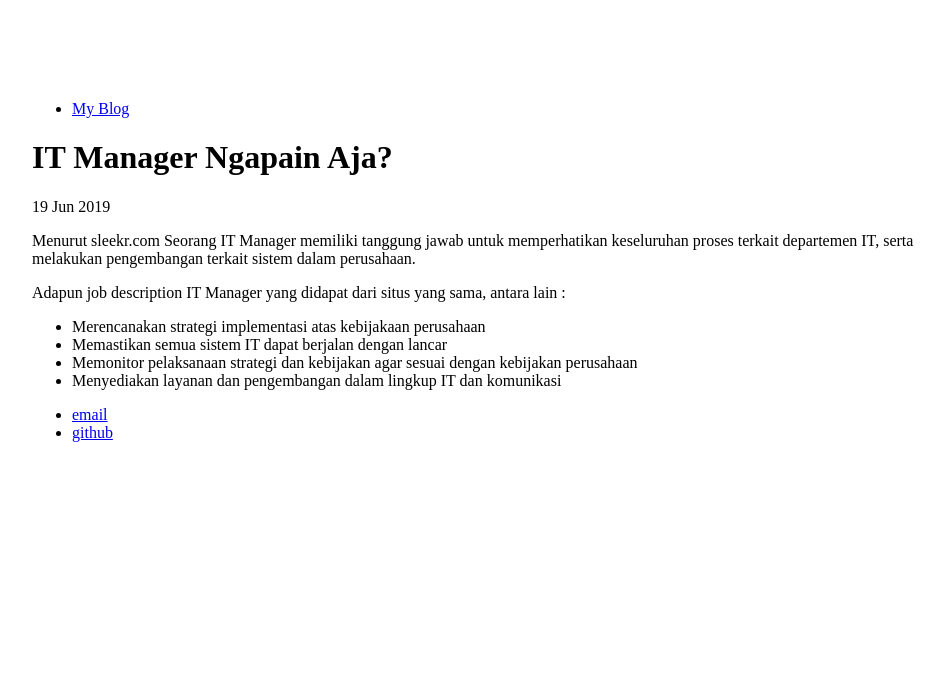
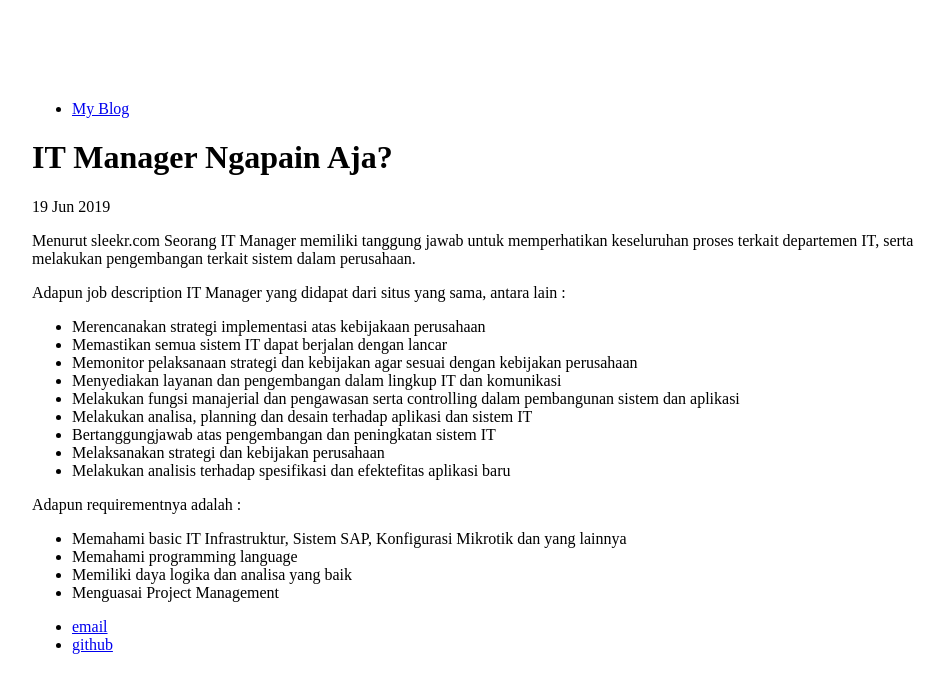
Before and after one commit to dzakibuchori/dzakibuchori.github.io, a Jekyll site: the page built from _posts/2019-06-19-it-manager-ngapain-aja.md, in a window 1280 px wide. Shown: the top 693 px of the page, without its empty margins (160-1104 px from the left). Built offline with Jekyll 4.4.1, drawn with Linux system fonts in a browser that asks for light colours.

Commit message:
Update 2019-06-19-it-manager-ngapain-aja.md

```diff
--- a/_posts/2019-06-19-it-manager-ngapain-aja.md
+++ b/_posts/2019-06-19-it-manager-ngapain-aja.md
@@ -11,3 +11,14 @@ Adapun job description IT Manager yang didapat dari situs yang sama, antara lain
 - Memastikan semua sistem IT dapat berjalan dengan lancar
 - Memonitor pelaksanaan strategi dan kebijakan agar sesuai dengan kebijakan perusahaan
 - Menyediakan layanan dan pengembangan dalam lingkup IT dan komunikasi
+- Melakukan fungsi manajerial dan pengawasan serta controlling dalam pembangunan sistem dan aplikasi
+- Melakukan analisa, planning dan desain terhadap aplikasi dan sistem IT
+- Bertanggungjawab atas pengembangan dan peningkatan sistem IT
+- Melaksanakan strategi dan kebijakan perusahaan
+- Melakukan analisis terhadap spesifikasi dan efektefitas aplikasi baru
+
+Adapun requirementnya adalah :
+- Memahami basic IT Infrastruktur, Sistem SAP, Konfigurasi Mikrotik dan yang lainnya
+- Memahami programming language
+- Memiliki daya logika dan analisa yang baik
+- Menguasai Project Management
```
